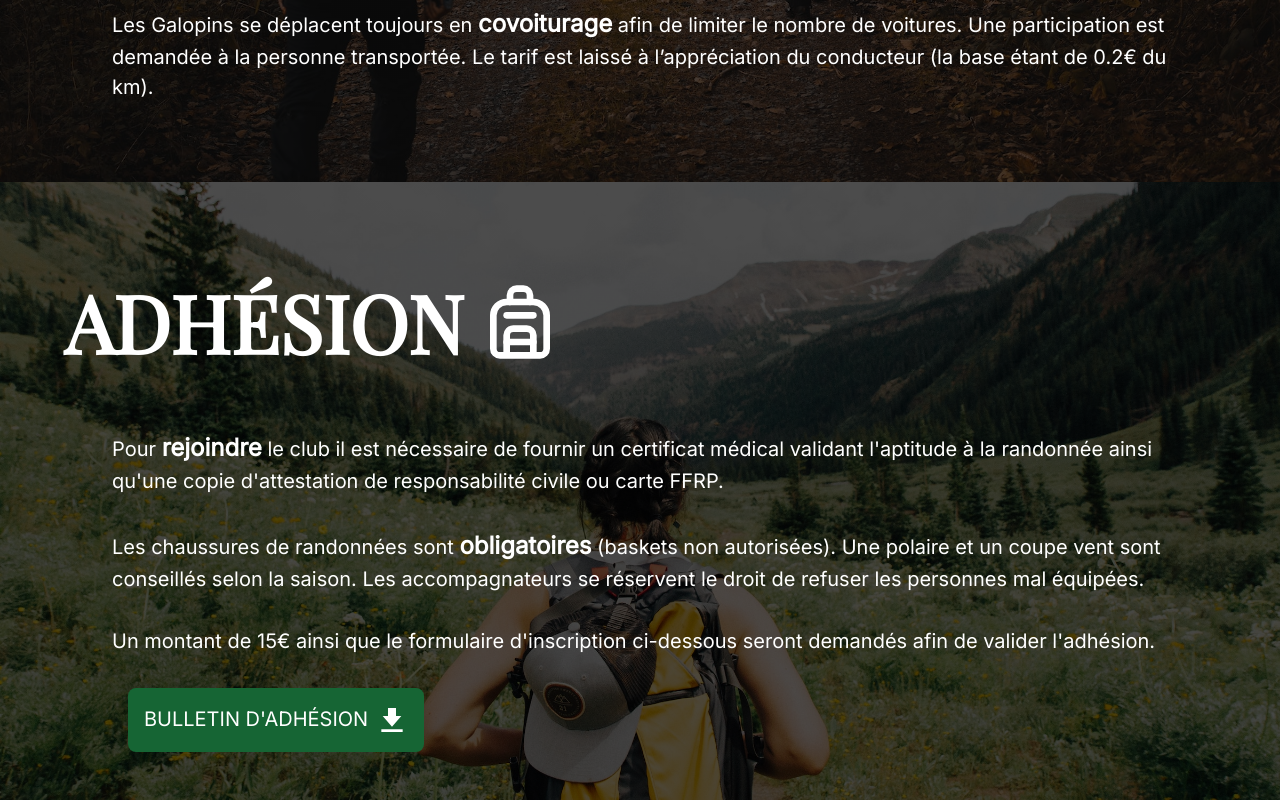
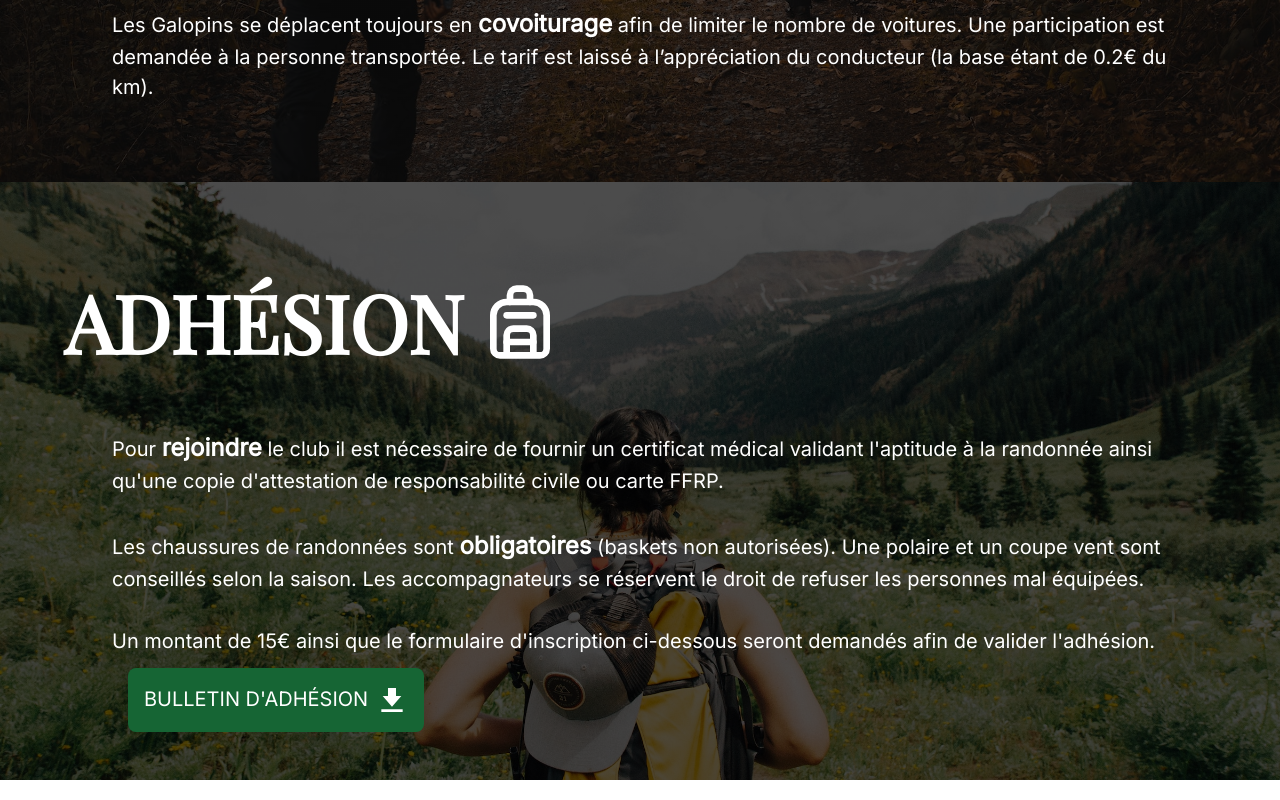
Before and after one commit to SebastienLaurentt/Galopins, a React (Vite) app: page / in a window 1280 px wide. Shown: the part 3018-3818 px from the top of the page. Built offline with nearby package versions, Linux system fonts and the light colour scheme.

Commit message:
reduce mb before button in rejoindre

```diff
--- a/src/sections/Rejoindre.tsx
+++ b/src/sections/Rejoindre.tsx
@@ -25,7 +25,7 @@ function Rejoindre() {
                     <p className='mb-8'>Pour <strong>rejoindre</strong> le club il est nécessaire de fournir un certificat médical validant l'aptitude à la randonnée ainsi qu'une copie d'attestation de responsabilité civile ou carte FFRP.
                     </p>
                     <p className='mb-8'>Les chaussures de randonnées sont <strong>obligatoires</strong> (baskets non autorisées). Une polaire et un coupe vent sont conseillés selon la saison. Les accompagnateurs se réservent le droit de refuser les personnes mal équipées.</p>
-                    <p className='mb-8'>Un montant de 15€ ainsi que le formulaire d'inscription ci-dessous seront demandés afin de valider l'adhésion. </p>
+                    <p className='mb-3'>Un montant de 15€ ainsi que le formulaire d'inscription ci-dessous seront demandés afin de valider l'adhésion. </p>
                     <DownloadLink
                         file={AdmissionFile}
                         fileName="Admission_Galopins.pdf"
```
